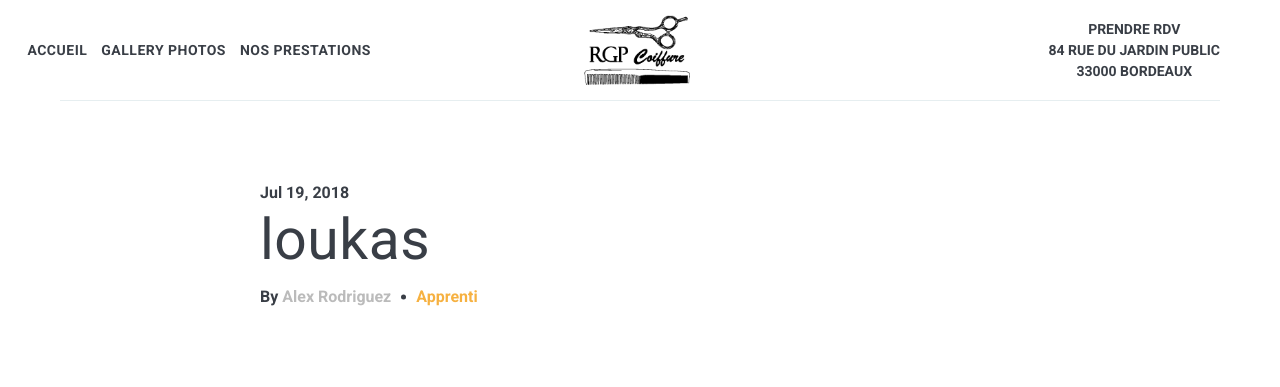
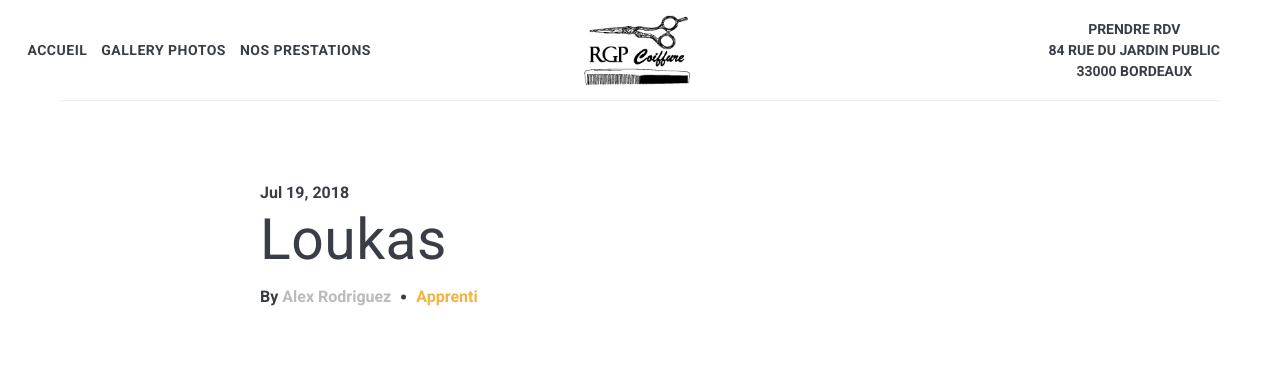
Before and after one commit to IsmaelSANE/rgp-coiffure, a Jekyll site: the page built from _posts/2018-07-19-why-a-brand-is-often-important.markdown, in a window 1280 px wide and 900 px high. Shown: the top 387 px of the window. Built offline with Jekyll 4.4.1, drawn with Linux system fonts in a browser that asks for light colours; nearby versions of some CDN libraries; comment, search, counter and statistics services are not loaded.

Commit message:
Clean up the code

```diff
--- a/_config.yml
+++ b/_config.yml
@@ -1,6 +1,6 @@
 #baseurl: "/zolan" # the subpath of your site, e.g. /blog
 #url: "" # the base hostname & protocol for your site, e.g. http://example.com
-baseurl: "/rgp-coiffure/" # the subpath of your site, e.g. /blog
+baseurl: "/rgp-coiffure" # the subpath of your site, e.g. /blog
 url: "https://ismaelsane.github.io" # the base hostname & protocol for your site, e.g. http://example.com
 
 # Build settings
--- a/_posts/2018-07-19-why-a-brand-is-often-important.markdown
+++ b/_posts/2018-07-19-why-a-brand-is-often-important.markdown
@@ -1,6 +1,6 @@
 ---
 layout: post
-title:  loukas
+title:  Loukas
 date:   2018-07-19 15:01:35 +0300
 image:  loukas-rgp-coiffure.png
 tags:   Apprenti
```
